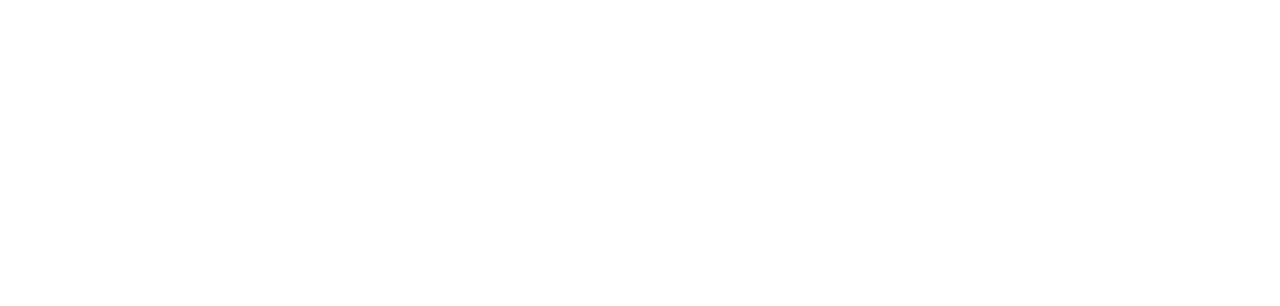
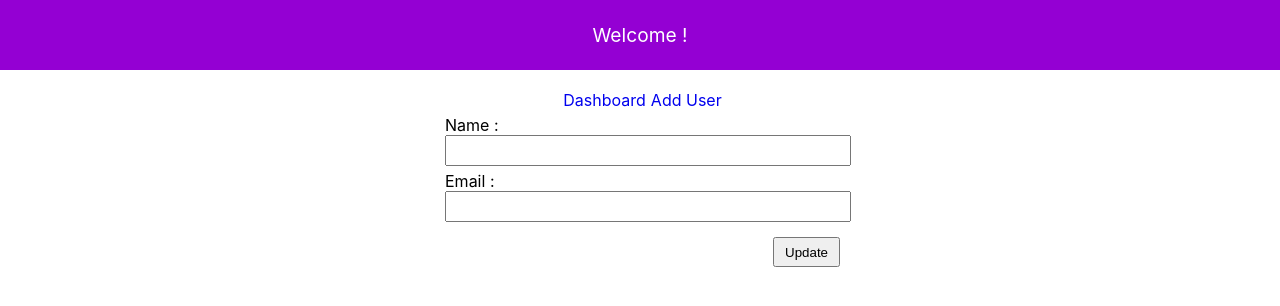
Before and after one commit to David01226/React-Contact-Manager-CRUD, a React (Create React App) app: page /edit/1 in a window 1280 px wide. Before the commit this address had no page. Shown: the top 306 px of the page. Built offline with nearby package versions, Linux system fonts and the light colour scheme.

Commit message:
Added the edit function

```diff
--- a/json-server/db.json
+++ b/json-server/db.json
@@ -6,12 +6,12 @@
       "email": "john@gmail.com"
     },
     {
-      "name": "David",
+      "name": "David1",
       "email": "David@gmail.com",
       "id": 3
     },
     {
-      "name": "dummy1",
+      "name": "dummy12",
       "email": "dummy1@gmail.com",
       "id": 4
     }
--- a/src/App.tsx
+++ b/src/App.tsx
@@ -11,6 +11,7 @@
             <Route path="/" element={<Layout />}>
             <Route index element={<UserList />}></Route>
             <Route path="/add" element={<UserForm />}></Route>
+            <Route path="/edit/:id" element={<UserForm isEditForm={true}/>}></Route>
             </Route>
         </Routes>
     </BrowserRouter>
--- a/src/module/User/User.type.ts
+++ b/src/module/User/User.type.ts
@@ -15,9 +15,16 @@
     list : IUser[];
     listStatus : ApiStatus;
     createUserFormStatus : ApiStatus;
+    updateUserFormStatus : ApiStatus;
+
 }
 
 export interface IUserForm {
     name : string;
     email : string;
 }
+
+export interface IUpdateUserActionProps {
+    id: number;
+    data: IUserForm
+}
--- a/src/module/User/UserForm.tsx
+++ b/src/module/User/UserForm.tsx
@@ -1,25 +1,54 @@
-import React, { ChangeEvent, useEffect, useState } from 'react';
+import React, { ChangeEvent, useEffect, useRef, useState } from 'react';
+import { useParams } from 'react-router-dom';
 import { useAppDispatch, useAppSelector } from '../../app/hooks';
 import { RootState } from '../../app/store';
 import { Input } from '../../components/input';
-import { ApiStatus, IUserForm } from './User.type';
+import { ApiStatus, IUpdateUserActionProps, IUserForm } from './User.type';
 import Style from './UserFormStyle.module.css';
-import { createUserAction, resetCreateListStatus } from './UserSlice';
+import { createUserAction, resetCreateListStatus, updateUserAction } from './UserSlice';
 
-const UserForm = () => {
+interface IProps {
+    isEditForm? : boolean
+}
 
+const UserForm = (props: IProps) => {
+
+    const { isEditForm } = props
     const [name, setName] = useState("")
     const [email, setEmail] = useState("")
 
-    const { createUserFormStatus } = useAppSelector((state: RootState) => state.user)
+    const params = useParams();
+    const userIdToEdit = useRef(parseInt(params.id || ""))
+
+    const { list } = useAppSelector((state: RootState) => state.user);
+    useEffect(() => {
+        if(isEditForm && userIdToEdit.current) {
+            const userData = list.filter(x => x.id === userIdToEdit.current)
+
+            if (userData.length) {
+                setName(userData[0].name);
+                setEmail(userData[0].email);
+            }
+        }
+    }, [isEditForm])
+
+    const { createUserFormStatus, updateUserFormStatus } = useAppSelector((state: RootState) => state.user)
     const dispatch = useAppDispatch();
 
     const onSubmitForm = (e: React.FormEvent) => {
         e.preventDefault();
 
         const data : IUserForm = { name, email};
-        dispatch(createUserAction(data));
+
+        if(isEditForm) {
+            const dirtyFormData : IUpdateUserActionProps = {id:userIdToEdit.current, data}
+            dispatch(updateUserAction(dirtyFormData))
+        } else {
+            const data : IUserForm = { name, email};
+            dispatch(createUserAction(data));
+        }
     };
+
 
     useEffect(() => {
         if (createUserFormStatus === ApiStatus.success) {
@@ -42,7 +71,15 @@
                 }} />
 
                 <div className={Style["btn-wrapper"]}>
-                    <input type="submit" value="Create" />
+                    <input
+                        type="submit"
+                        value={isEditForm ? "Update" : "Create"}
+                        disabled={
+                            createUserFormStatus === ApiStatus.loading ||
+                            updateUserFormStatus === ApiStatus.loading
+                        }
+                    />
+
                 </div>
 
             </form>
--- a/src/module/User/UserList.tsx
+++ b/src/module/User/UserList.tsx
@@ -4,12 +4,15 @@
 import { Modal } from "../../components/input/Modal";
 import { ApiStatus, IUser } from "./User.type";
 import { deleteUserAction, getUserListAction } from "./UserSlice";
+import { useNavigate } from 'react-router-dom';
 
 const UserList = () => {
 
     const [userDataToView, setUserDataToView] = useState<IUser | null>(null);
     const { list, listStatus } = useAppSelector((state: RootState) => state.user);
     const dispatch = useAppDispatch()
+
+    const navigator = useNavigate();
 
     useEffect(() => {
         dispatch(getUserListAction());
@@ -42,7 +45,7 @@
                                 <td>
                                     <div>
                                         <input type="button" value="View" onClick={() => {setUserDataToView(user);}}/>
-                                        <input type="button" value="Edit" />
+                                        <input type="button" value="Edit" onClick={() => {navigator(`/edit/${user.id}`)}}/>
                                         <input type="button" value="Delete" onClick={() => {dispatch(deleteUserAction(user.id));}}/>
                                     </div>
                                 </td>
--- a/src/module/User/UserService.ts
+++ b/src/module/User/UserService.ts
@@ -16,3 +16,8 @@
     const url = `${ApiConfig.user}/${id}`
     return await httpService.delete(url)
 }
+
+export const updateUserApi = async (id : number, data : IUserForm) => {
+    const url = `${ApiConfig.user}/${id}`
+    return await httpService.put(url, data);
+}
--- a/src/module/User/UserSlice.ts
+++ b/src/module/User/UserSlice.ts
@@ -1,11 +1,12 @@
 import { createAsyncThunk, createSlice } from "@reduxjs/toolkit";
-import { ApiStatus, IUserForm, IUserState } from "./User.type";
-import { createUserApi, deleteUserApi, getUserListApi } from "./UserService";
+import { ApiStatus, IUpdateUserActionProps, IUserForm, IUserState } from "./User.type";
+import { createUserApi, deleteUserApi, getUserListApi, updateUserApi } from "./UserService";
 
 const initialState: IUserState = {
     list : [],
     listStatus: ApiStatus.ideal,
-    createUserFormStatus: ApiStatus.ideal
+    createUserFormStatus: ApiStatus.ideal,
+    updateUserFormStatus: ApiStatus.ideal
 };
 
 export const getUserListAction = createAsyncThunk(
@@ -33,6 +34,15 @@
 );
 
 
+export const updateUserAction = createAsyncThunk(
+    "user/updateUserAction",
+    async ({id, data} : IUpdateUserActionProps) => {
+       const response = await updateUserApi(id, data);
+       return response.data;
+    }
+);
+
+
 const userSlice = createSlice({
     name: "user",
     initialState,
@@ -53,6 +63,7 @@
             state.listStatus = ApiStatus.error;
         });
 
+
         builder.addCase(createUserAction.pending, (state) => {
             state.createUserFormStatus = ApiStatus.loading
         });
@@ -63,9 +74,21 @@
             state.createUserFormStatus = ApiStatus.error;
         });
 
+
         builder.addCase(deleteUserAction.fulfilled, (state, action) => {
             const newList = state.list.filter((x) => x.id !== action.payload);
             state.list = newList
+        });
+
+
+        builder.addCase(updateUserAction.pending, (state) => {
+            state.updateUserFormStatus = ApiStatus.loading
+        });
+        builder.addCase(updateUserAction.fulfilled, (state) => {
+            state.updateUserFormStatus = ApiStatus.ideal
+        });
+        builder.addCase(updateUserAction.rejected, (state) => {
+            state.updateUserFormStatus = ApiStatus.error
         });
 
     }
```
